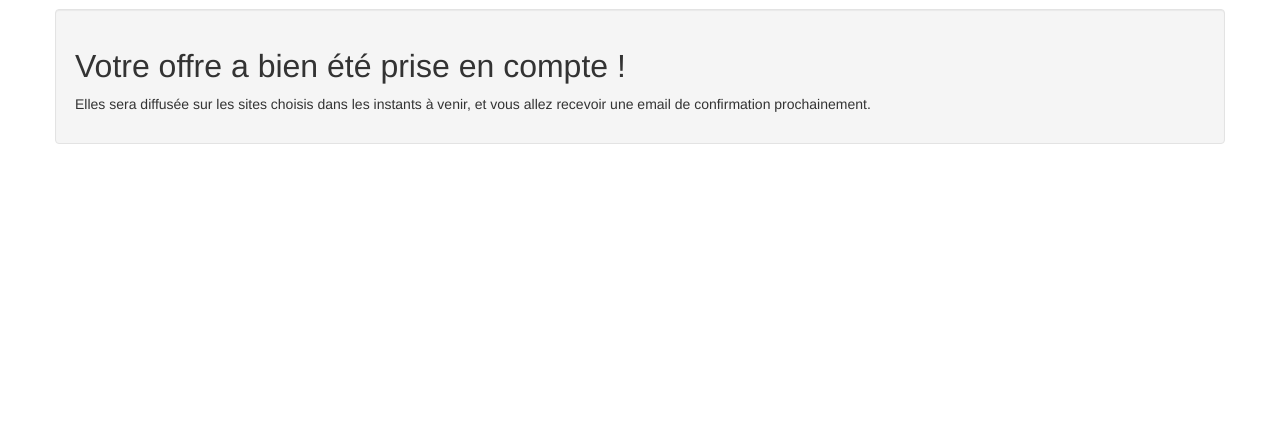
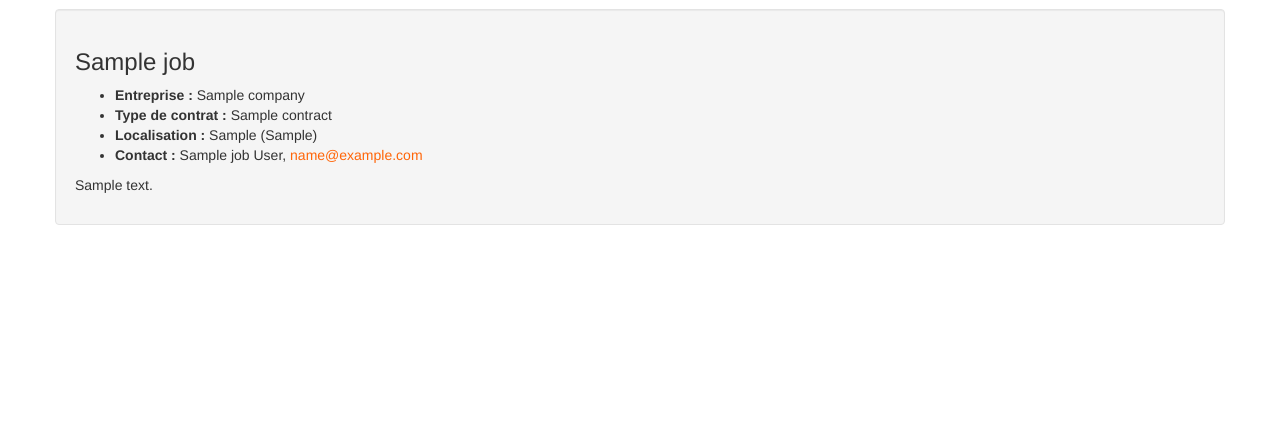
Before and after one commit to asadones/EasyHackers, a Django app: template jembauche/jembauche/templates/end.html in a window 1280 px wide. Shown: the part 51-475 px from the top of the page. Run offline with Django 3.2, Linux system fonts and the light colour scheme; the template is opened without the code that fills it: most values are stand-ins (such as "Sample title", 1, 10 or a date in 2020); some libraries are stand-ins or nearby versions.

Commit message:
End of workflow + twitter

```diff
--- a/jembauche/jembauche/forms.py
+++ b/jembauche/jembauche/forms.py
@@ -413,12 +413,12 @@ class ContactForm(forms.Form):
         widget=forms.Select(attrs={'class': 'form-control input-small'}),
         label=u'Nombre d\'employés',
     )
-    lastname_contact = forms.CharField(
+    contact_lastname = forms.CharField(
         required=True,
         widget=forms.TextInput(attrs={'class': 'form-control input-small'}),
         label=u'Nom',
     )
-    givenname_contact = forms.CharField(
+    contact_givenname = forms.CharField(
         required=True,
         widget=forms.TextInput(attrs={'class': 'form-control input-small'}),
         label=u'Prénom',
--- a/jembauche/jembauche/templates/base.html
+++ b/jembauche/jembauche/templates/base.html
@@ -25,10 +25,10 @@
           <span class="icon-bar"></span>
           <span class="icon-bar"></span>
         </button>
-        <a class="navbar-brand" href="#"><img src="{{STATIC_URL}}logo_white_border.png" height="20px"/></a>
+        <a class="navbar-brand" href="{% url home %}"><img src="{{STATIC_URL}}logo_white_border.png" height="20px"/></a>
         <div class="nav-collapse collapse">
           <ul class="nav navbar-nav">
-            <li class="active"><a href="#">Accueil</a></li>
+            <li class="active"><a href="{% url home %}">Accueil</a></li>
             <li><a href="#contact">Contact</a></li>
           </ul>
         </div><!--/.nav-collapse -->
--- a/jembauche/jembauche/templates/end.html
+++ b/jembauche/jembauche/templates/end.html
@@ -1,10 +1,24 @@
 {% extends 'base.html' %}
 
 {% block content %}
+{% if show_confirm %}
 <div class="container-narrow">
     <div class="col-lg-12 well">
         <h2>Votre offre a bien &eacute;t&eacute; prise en compte !</h2>
         <p>Elles sera diffus&eacute;e sur les sites choisis dans les instants &agrave; venir, et vous allez recevoir une email de confirmation prochainement.</p>
+        <p><a href="https://twitter.com/share" class="twitter-share-button" data-via="sadones">Tweet</a>
+        <script>!function(d,s,id){var js,fjs=d.getElementsByTagName(s)[0],p=/^http:/.test(d.location)?'http':'https';if(!d.getElementById(id)){js=d.createElement(s);js.id=id;js.src=p+'://platform.twitter.com/widgets.js';fjs.parentNode.insertBefore(js,fjs);}}(document, 'script', 'twitter-wjs');</script></p>
     </div>
 </div>
+{% endif %}
+<div class="row-narrow well">
+    <h3>{{ job.title }}</h3>
+    <ul>
+        <li><strong>Entreprise :</strong> {{ job.company }}</li>
+        <li><strong>Type de contrat :</strong> {{ job.contract }}</li>
+        <li><strong>Localisation :</strong> {{ job.location_city }} ({{ job.location_province }})</li>
+        <li><strong>Contact :</strong> {{ job.contact_givenname }} {{ job.contact_lastname }}, <a href="mailto:{{ job.email }}">{{ job.contact_email }}</a></li>
+    </ul>
+    <p>{{ job.description }}</p>
+</div>
 {% endblock %}
--- a/jembauche/jembauche/urls.py
+++ b/jembauche/jembauche/urls.py
@@ -20,6 +20,5 @@ urlpatterns = patterns('',
     url(r'^$', HomepageView.as_view(), name='home'),
     url(r'^options/$', OptionsView.as_view(), name='options'),
     url(r'^publish/(?P<job_id>\d+)/$', FinalizeView.as_view(), name='finalize'),
-    url(r'^confirm/(?P<job_id>\d+)/$', EndView.as_view(), name='end'),
-    url(r'^view/(?P<job_id>\d+)/$', JobView.as_view(), name='view'),
+    url(r'^view/(?P<job_id>\d+)/$', EndView.as_view(), name='end'),
 )
```
Also changed, not shown: jembauche/jembauche/templates/finalize.html (+31 -9 lines), jembauche/jembauche/views.py (+14 -11 lines).
